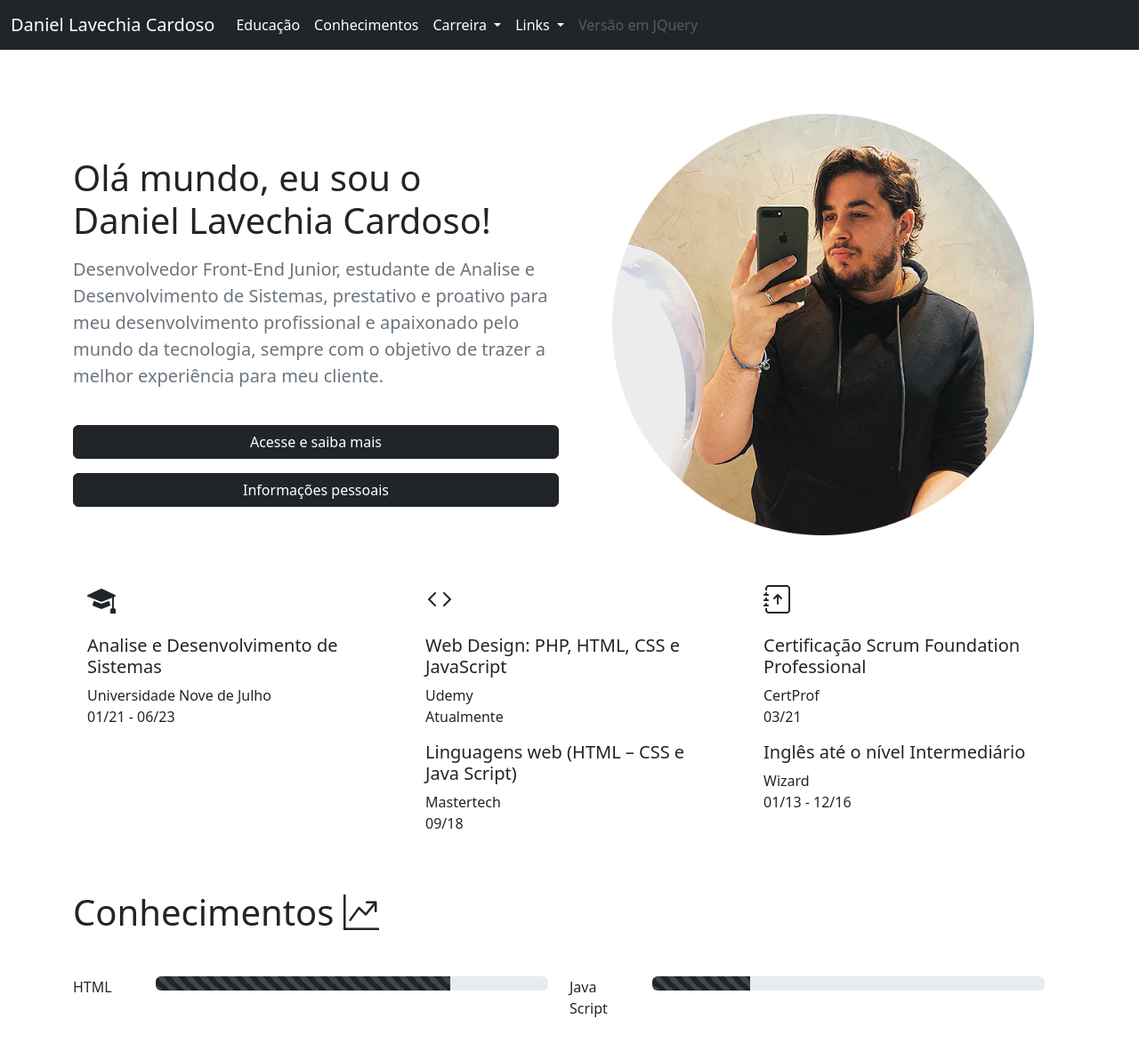
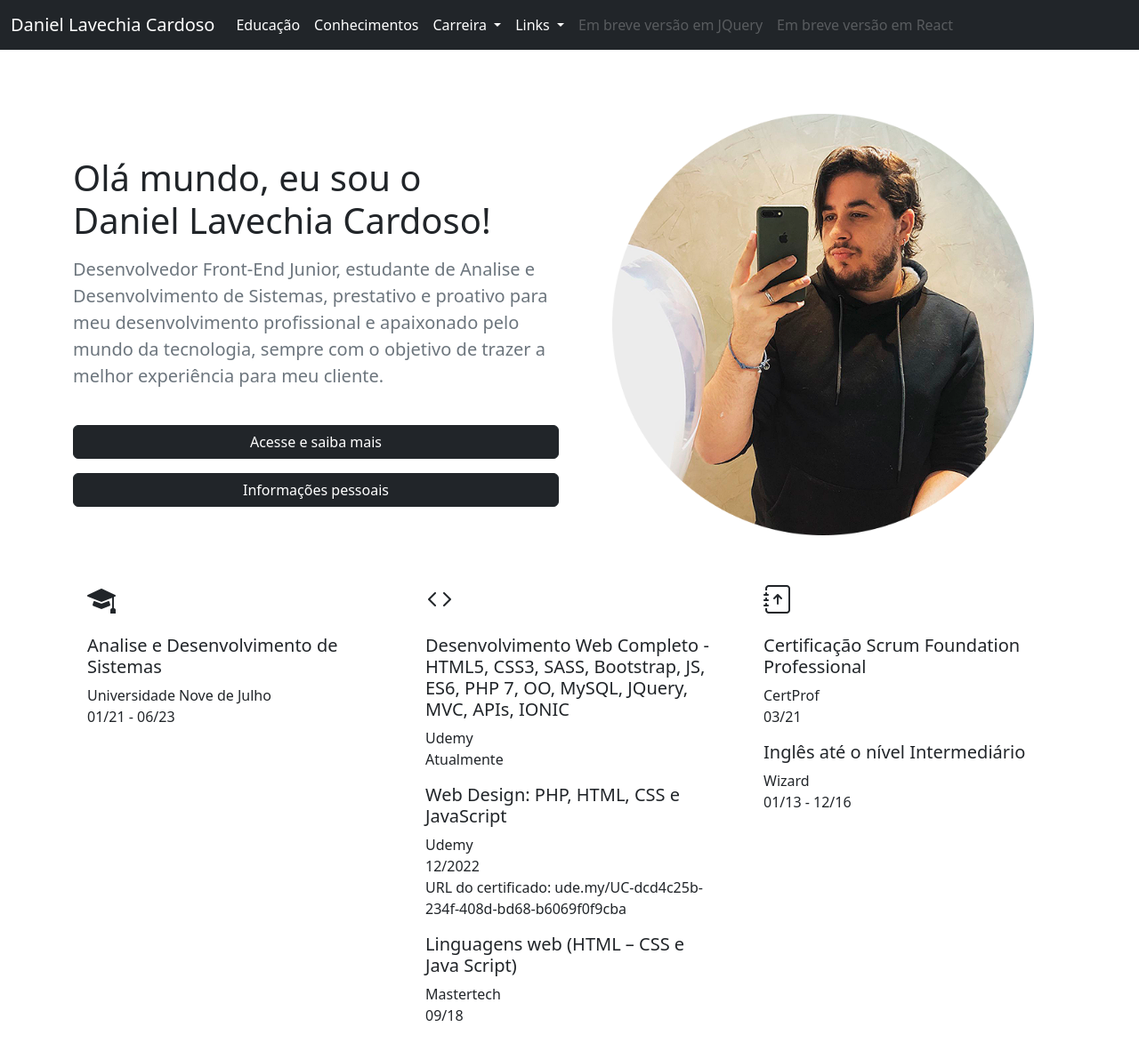
Before and after one commit to Lavechia1/curriculo_bootstrap, a plain HTML site: page index.html in a window 1280 px wide. Shown: the top 1173 px of the page at 89% size. Drawn offline with nearby package versions, Linux system fonts and the light colour scheme.

Commit message:
Update index.html

```diff
--- a/index.html
+++ b/index.html
@@ -52,7 +52,10 @@
                 </ul>
               </li>
               <li class="nav-item">
-                <a class="nav-link disabled">Versão em JQuery</a>
+                <a class="nav-link disabled">Em breve versão em JQuery</a>
+              </li>
+              <li class="nav-item">
+                <a class="nav-link disabled">Em breve versão em React</a>
               </li>
             </ul>
 
@@ -144,8 +147,10 @@
                 <div class="card border-0 h-100">
                     <i class="bi bi-code ms-3" style="font-size:2rem;"></i>
                     <div class="card-body">
-                        <h5 class="card-title">Web Design: PHP, HTML, CSS e JavaScript</h5>
-                        <p class="card-text">Udemy <br> Atualmente</p>
+                      <h5 class="card-title">Desenvolvimento Web Completo - HTML5, CSS3, SASS, Bootstrap, JS, ES6, PHP 7, OO, MySQL, JQuery, MVC, APIs, IONIC </h5>
+                        <p class="card-text">Udemy <br> Atualmente </p>
+                      <h5 class="card-title">Web Design: PHP, HTML, CSS e JavaScript</h5>
+                        <p class="card-text">Udemy <br> 12/2022 <br> URL do certificado: ude.my/UC-dcd4c25b-234f-408d-bd68-b6069f0f9cba</p>
                         <h5 class="card-title">Linguagens web (HTML – CSS e Java Script)</h5>
                         <p class="card-text">Mastertech<br> 09/18</p>
                     </div>
```
